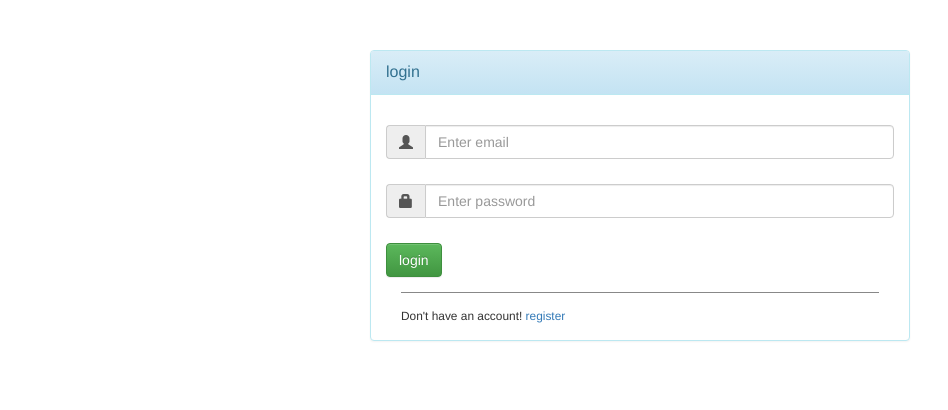
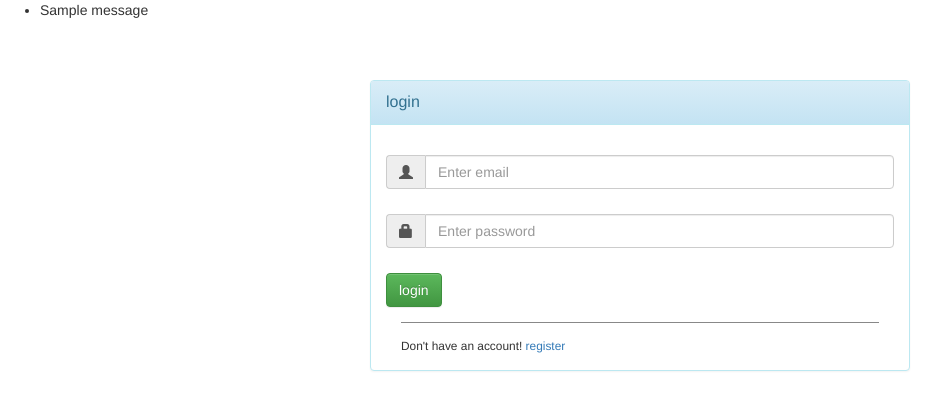
Before and after one commit to stamigos/my-trio, a Flask app: page /en/login in a window 1280 px wide. Shown: the top 410 px of the page, without its empty margins (0-948 px from the left). Run offline with Flask 2, Linux system fonts and the light colour scheme; one stand-in notice (Sample message) is shown; some libraries are stand-ins or nearby versions.

Commit message:
Внесены изменения в методы форм

```diff
--- a/accounts/views.py
+++ b/accounts/views.py
@@ -9,7 +9,7 @@ from forms import RegistrationForm, LoginForm
 
 from flask.ext.mail import Message
 from flask.ext.babel import gettext
-from flask.ext.login import LoginManager, login_user, logout_user
+from flask.ext.login import LoginManager, login_user, logout_user, current_user
 from hashlib import sha1
 
 import random
@@ -65,7 +65,7 @@ def login():
         form = LoginForm()
         if form.validate():
             user = Account.get(Account.email == form.email.data)
-            if user and user.password == sha1(request.form['password']).hexdigest():
+            if user and (user.password == sha1(request.form['password']).hexdigest()):
                 login_user(user)
             else:
                 flash(gettext('Username or password incorrect'))
--- a/my_trio/templates/login.html
+++ b/my_trio/templates/login.html
@@ -14,7 +14,15 @@
     <script src="//ajax.googleapis.com/ajax/libs/jquery/1.9.0/jquery.min.js"></script>
 </head>
 <body>
-
+{% with messages = get_flashed_messages() %}
+  {% if messages %}
+    <ul class=flashes>
+    {% for message in messages %}
+      <li>{{ message }}</li>
+    {% endfor %}
+    </ul>
+  {% endif %}
+{% endwith %}
 <div class="container">
         <div id="loginbox" style="margin-top:50px;" class="mainbox col-md-6 col-md-offset-3 col-sm-8 col-sm-offset-2">
             <div class="panel panel-info" >
@@ -25,7 +33,7 @@
                     <div style="padding-top:30px" class="panel-body" >
 
                         <div style="display:none" id="login-alert" class="alert alert-danger col-sm-12"></div>
-                        <form  method="POST" id="loginform" class="form-horizontal" role="form" action="/en">
+                        <form  method="POST" id="loginform" class="form-horizontal" role="form" action="">
                             {% autoescape true %}
                              <div style="margin-bottom: 25px" class="input-group">
                                  <span class="input-group-addon"><i class="glyphicon glyphicon-user"></i></span>
```
